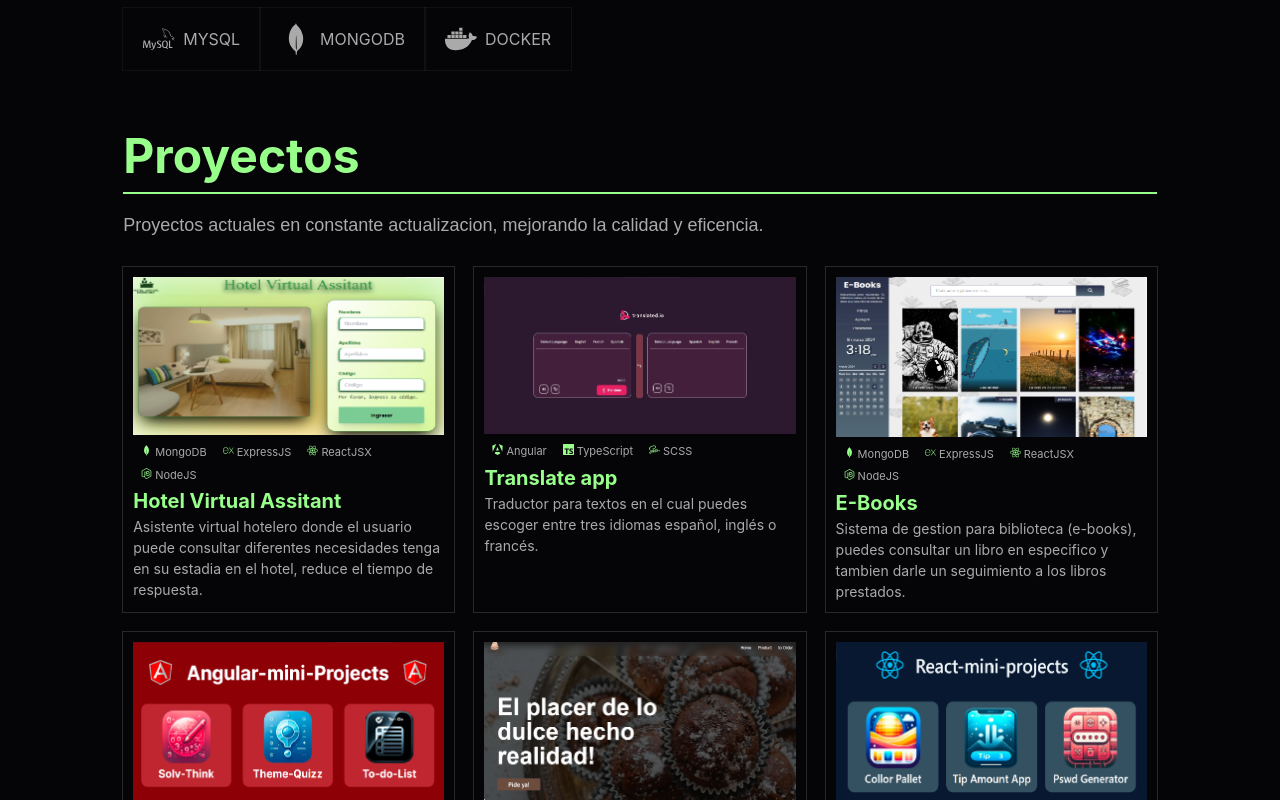
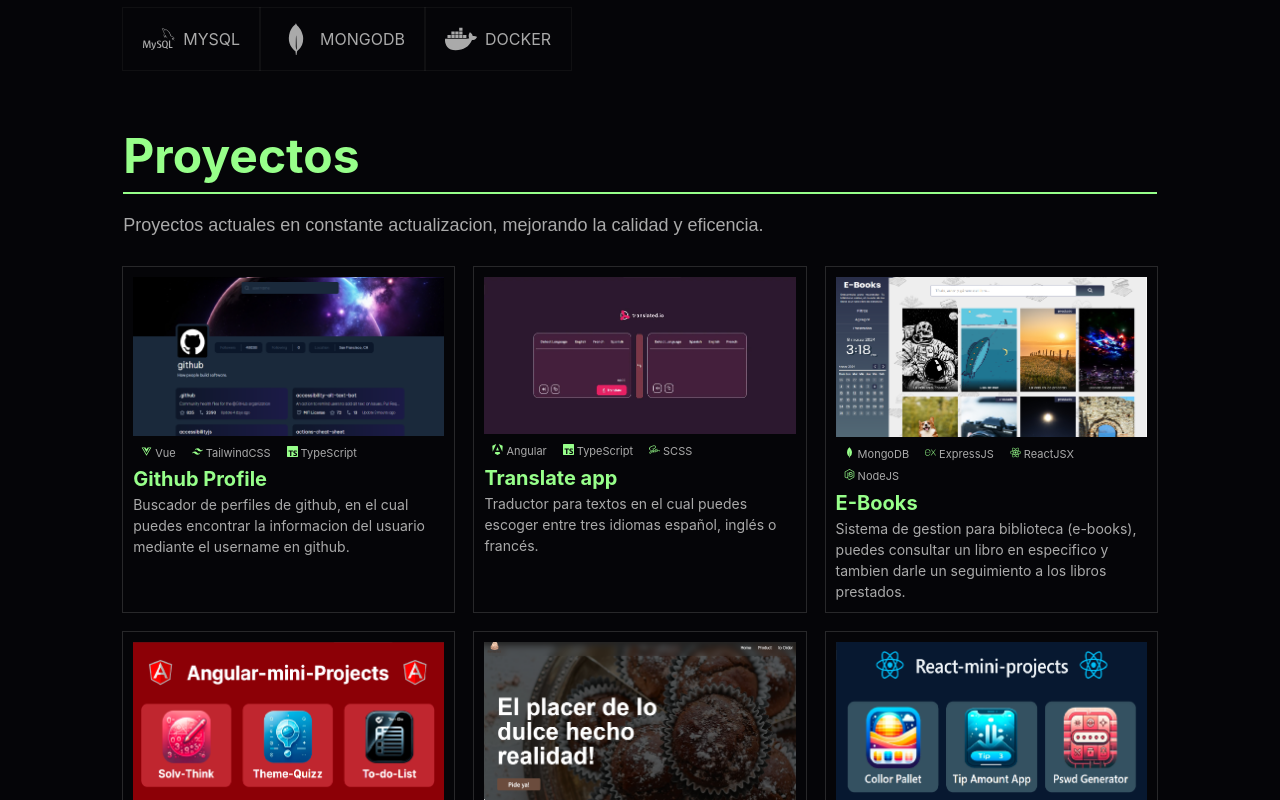
Before and after one commit to juanRCoder/updating-portfolio, a React (Vite) app: page / in a window 1280 px wide. Shown: the part 1627-2427 px from the top of the page. Built offline with nearby package versions, Linux system fonts and the light colour scheme; the HTML template or start-up script is replaced by a standard one.

Commit message:
updating project

```diff
--- a/src/components/Skills/Skills.tsx
+++ b/src/components/Skills/Skills.tsx
@@ -1,4 +1,4 @@
-import { FaHtml5, FaCss3Alt, FaGitAlt, FaReact, FaNodeJs, FaFigma, FaSass, FaDocker } from "react-icons/fa6";
+import { FaHtml5, FaCss3Alt, FaGitAlt, FaReact, FaNodeJs, FaFigma, FaSass, FaDocker, FaVuejs } from "react-icons/fa6";
 import { SiJavascript, SiTypescript, SiJquery, SiPython, SiFlask, SiMysql, SiMongodb, SiExpress, SiAngular, SiTailwindcss } from "react-icons/si";
 
 import './Skills.scss';
@@ -15,6 +15,7 @@ function Skills() {
         { icon: <FaFigma className="rIcon" />, text: 'FIGMA' },
         { icon: <FaSass className="rIcon" />, text: 'SCSS' },
         { icon: <SiTailwindcss className="rIcon" />, text: 'TAILWINDCSS' },
+        { icon: <FaVuejs className="rIcon" />, text: 'VUE' },
     ]
     const skillsBackend = [
         { icon: <FaNodeJs className="rIcon" />, text: 'NODE' },
--- a/src/components/projects/Projects.tsx
+++ b/src/components/projects/Projects.tsx
@@ -1,6 +1,6 @@
-import { FaReact, FaNodeJs, FaSass, FaGithub, FaEarthAmericas } from "react-icons/fa6";
+import { FaReact, FaNodeJs, FaSass, FaGithub, FaEarthAmericas, FaVuejs } from "react-icons/fa6";
 import { SiTypescript, SiMongodb, SiExpress, SiAngular, SiTailwindcss } from "react-icons/si";
-import HVA from '../../assets/project_HVA.webp';
+import HVA from '../../assets/github-profile.png';
 import BS from '../../assets/project_BS.webp';
 import EBOOK from '../../assets/project_EBOOK.webp';
 import RIMBERIO from '../../assets/project_RIMBERIO.webp';
@@ -12,12 +12,12 @@ function Projects() {
     const projects = [
         {
             img: HVA,
-            title: 'Hotel Virtual Assitant',
+            title: 'Github Profile',
             github: 'https://github.com/juanRCoder/Hotel_Virtual_Assitant',
-            website: 'https://juanrcoder.github.io/Project-Landing_HVA/',
-            description: 'Asistente virtual hotelero donde el usuario puede consultar diferentes necesidades tenga en su estadia en el hotel, reduce el tiempo de respuesta.',
-            tecnologias: [<SiMongodb />, <SiExpress />, <FaReact />, <FaNodeJs />],
-            names: ['MongoDB', 'ExpressJS', 'ReactJSX', 'NodeJS']
+            website: 'https://vue-projects-r8hq.vercel.app/github-profile',
+            description: 'Buscador de perfiles de github, en el cual puedes encontrar la informacion del usuario mediante el username en github.',
+            tecnologias: [<FaVuejs />, <SiTailwindcss />, <SiTypescript />],
+            names: ['Vue', 'TailwindCSS', 'TypeScript']
         },
         {
             img: BS,
```
Also changed, not shown: src/assets/github-profile.png (added), src/assets/project_HVA.webp (deleted).
